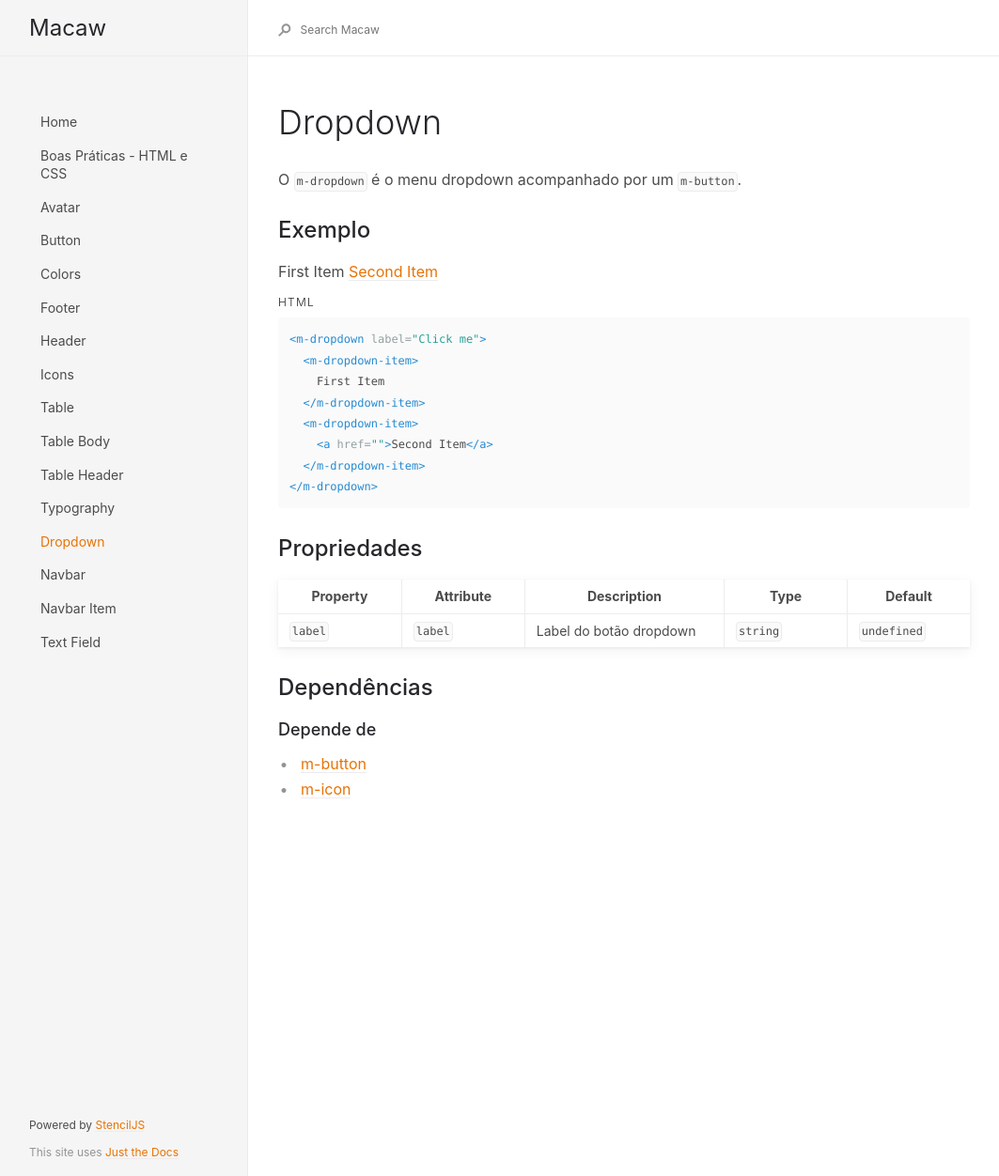
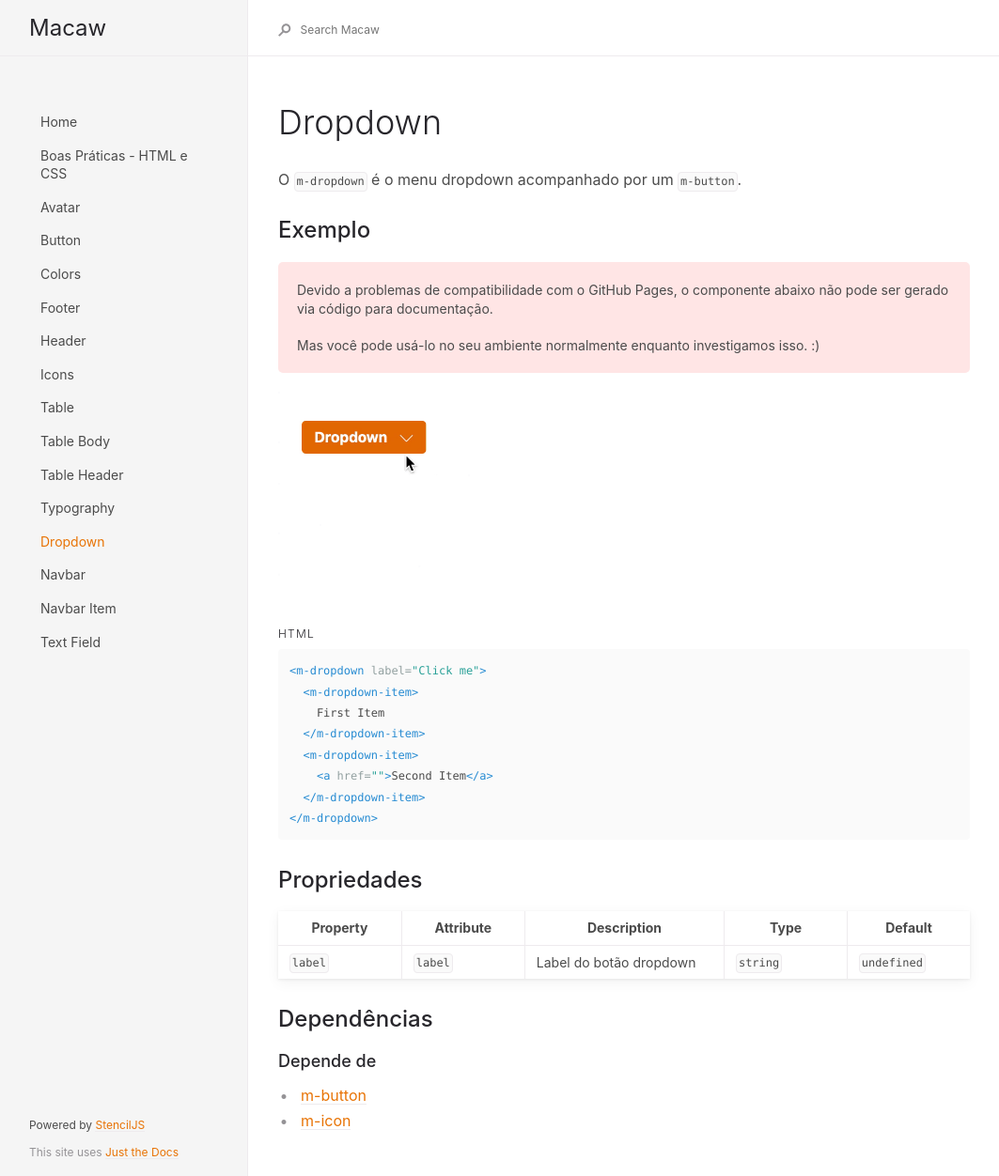
Before and after one commit to CESARBR/macaw, a Jekyll site: the page built from docs/dropdown.md, in a window 1280 px wide. Shown: the whole page at 94% size, without its empty margins (92-1155 px from the left). Built offline with Jekyll 4.4.1, drawn with Linux system fonts in a browser that asks for light colours.

Commit message:
Text field e dropdown com imagens e mensagens de error

````diff
--- a/docs/dropdown.md
+++ b/docs/dropdown.md
@@ -12,14 +12,14 @@ O `m-dropdown` é o menu dropdown acompanhado por um `m-button`.
 
 ## Exemplo
 
-<m-dropdown label="Click me">
-  <m-dropdown-item>
-    First Item
-  </m-dropdown-item>
-  <m-dropdown-item>
-    <a href="">Second Item</a>
-  </m-dropdown-item>
-</m-dropdown>
+<div style="background-color: #ffe5e5; padding: 20px; font-size: 14px; border-radius: 5px; margin: 20px 0;">
+  Devido a problemas de compatibilidade com o GitHub Pages, o componente abaixo não pode ser gerado via código para documentação.
+  <br/>
+  <br/>
+  Mas você pode usá-lo no seu ambiente normalmente enquanto investigamos isso. :)
+</div>
+
+<img src="../assets/images/mcw-dropdown.gif" width="250">
 
 #### HTML
 ```html
````
Also changed, not shown: docs/icons.md (+27 -10 lines), docs/text-field.md (+10 -2 lines), docs/assets/images/mcw-dropdown.gif (added), docs/assets/images/mcw-text-field-v2.png (added), docs/assets/images/mcw-text-field.jpg (added).
